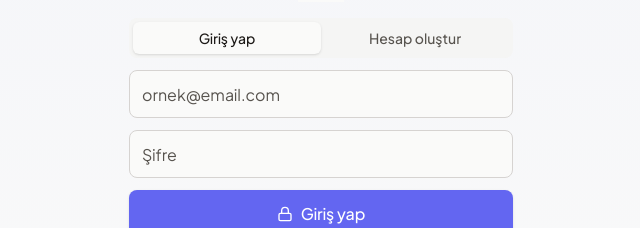
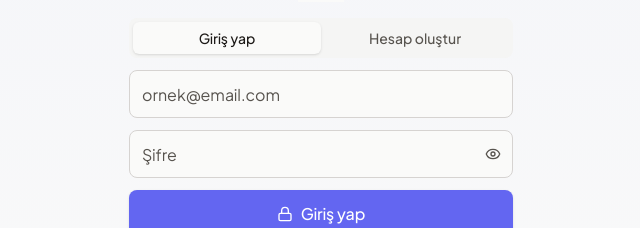
Before and after one commit to oguzhanTech/deal-radar, a Next.js app: page /login in a window 1280 px wide. Shown: the part 387-615 px from the top of the page, without its empty margins (319-959 px from the left). Built offline with nearby package versions, Linux system fonts and the light colour scheme; no server answers.

Commit message:
emailregister8

```diff
--- a/src/app/actions.ts
+++ b/src/app/actions.ts
@@ -412,6 +412,28 @@ function validatePassword(password: string, requireDigit: boolean) {
   return { ok: true as const };
 }
 
+function mapSignInErrorMessage(rawMessage: string) {
+  const normalized = rawMessage.toLowerCase();
+
+  if (normalized.includes("invalid login credentials")) {
+    return t("auth.invalidCredentials");
+  }
+
+  if (normalized.includes("email not confirmed")) {
+    return t("auth.emailNotConfirmed");
+  }
+
+  if (
+    normalized.includes("network request failed") ||
+    normalized.includes("failed to fetch") ||
+    normalized.includes("fetch failed")
+  ) {
+    return t("auth.connectionError");
+  }
+
+  return rawMessage;
+}
+
 function validateAuthInputs(
   email: string,
   password: string,
@@ -541,7 +563,7 @@ export async function signInWithPassword(email: string, password: string) {
 
   if (error) {
     console.error("[action] signInWithPassword error:", error);
-    return { error: error.message };
+    return { error: mapSignInErrorMessage(error.message) };
   }
 
   revalidatePath("/", "layout");
--- a/src/components/ui/input.tsx
+++ b/src/components/ui/input.tsx
@@ -1,18 +1,37 @@
 import * as React from "react";
+import { Eye, EyeOff } from "lucide-react";
 import { cn } from "@/lib/utils";
 
 const Input = React.forwardRef<HTMLInputElement, React.InputHTMLAttributes<HTMLInputElement>>(
   ({ className, type, ...props }, ref) => {
+    const [showPassword, setShowPassword] = React.useState(false);
+    const isPasswordField = type === "password";
+    const resolvedType = isPasswordField && showPassword ? "text" : type;
+
     return (
+      <div className="relative w-full">
         <input
-        type={type}
+          type={resolvedType}
           className={cn(
             "flex h-10 w-full rounded-lg border border-input bg-background px-3 py-2 text-sm ring-offset-background file:border-0 file:bg-transparent file:text-sm file:font-medium placeholder:text-muted-foreground focus-visible:outline-none focus-visible:ring-2 focus-visible:ring-ring disabled:cursor-not-allowed disabled:opacity-50",
+            isPasswordField && "pr-10",
             className
           )}
           ref={ref}
           {...props}
         />
+        {isPasswordField ? (
+          <button
+            type="button"
+            className="absolute right-2 top-1/2 -translate-y-1/2 rounded-md p-1 text-muted-foreground transition hover:text-foreground focus-visible:outline-none focus-visible:ring-2 focus-visible:ring-ring disabled:cursor-not-allowed disabled:opacity-50"
+            onClick={() => setShowPassword((prev) => !prev)}
+            aria-label={showPassword ? "Şifreyi gizle" : "Şifreyi göster"}
+            disabled={props.disabled}
+          >
+            {showPassword ? <EyeOff className="h-4 w-4" /> : <Eye className="h-4 w-4" />}
+          </button>
+        ) : null}
+      </div>
     );
   }
 );
--- a/src/lib/i18n.ts
+++ b/src/lib/i18n.ts
@@ -50,6 +50,8 @@ const tr: Record<string, string> = {
   "auth.displayNameRequired": "Görünen ad gerekli.",
   "auth.displayNameTooLong": "Görünen ad en fazla 40 karakter olabilir.",
   "auth.connectionError": "Bağlantı hatası. Tekrar deneyin.",
+  "auth.invalidCredentials": "E-posta veya şifre hatalı.",
+  "auth.emailNotConfirmed": "E-posta adresinizi doğruladıktan sonra tekrar giriş yapın.",
   "auth.emailAlreadyRegistered":
     "Bu e-posta adresi zaten kayıtlı. Giriş yapmayı veya şifre sıfırlamayı deneyin.",
   "auth.confirmRedirecting": "E-posta doğrulanıyor, yönlendiriliyorsunuz…",
```
Also changed, not shown: 2 other files (tests, documents, lock files or other folders). Lines whose indentation alone changed are shown as unchanged.
